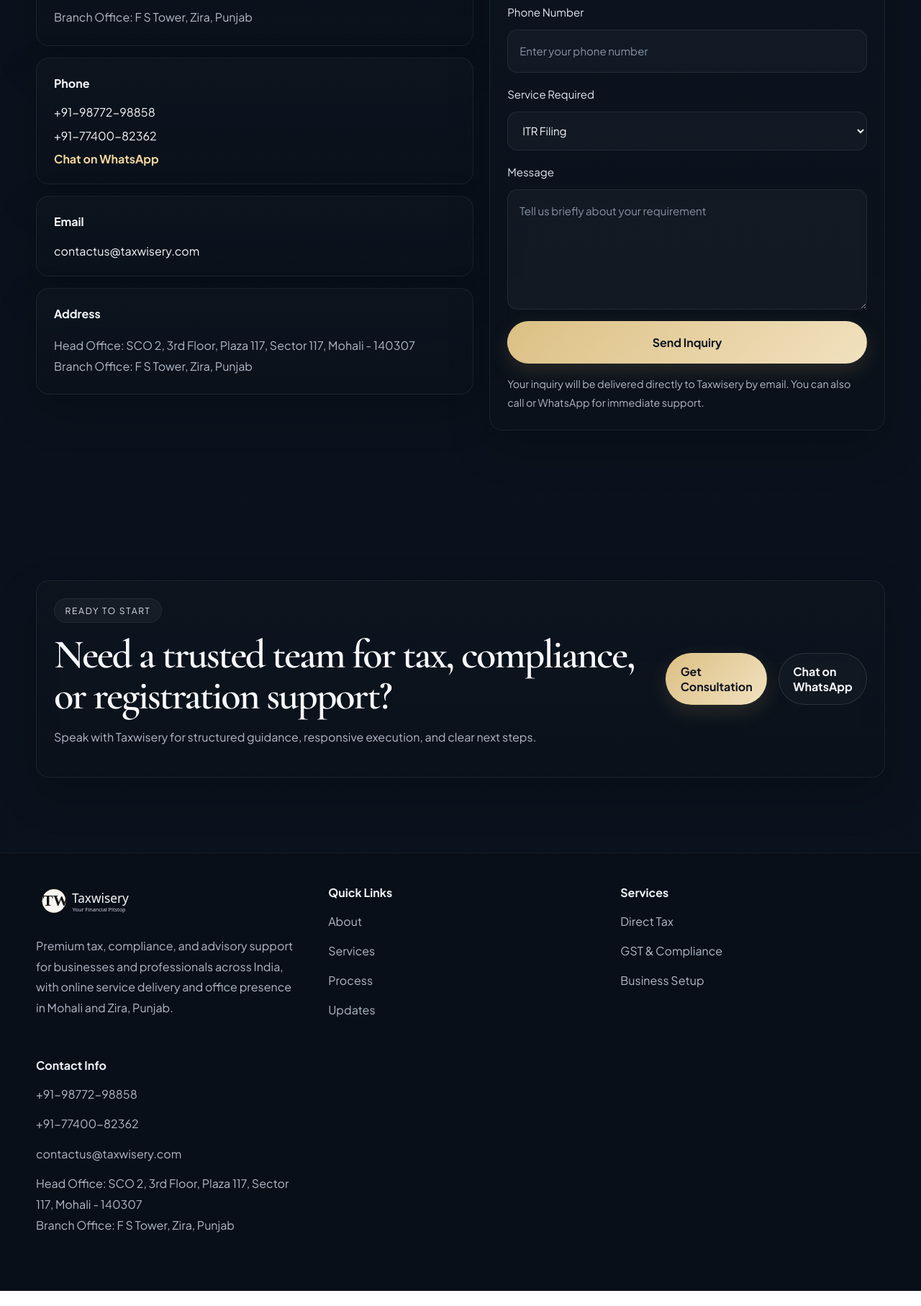
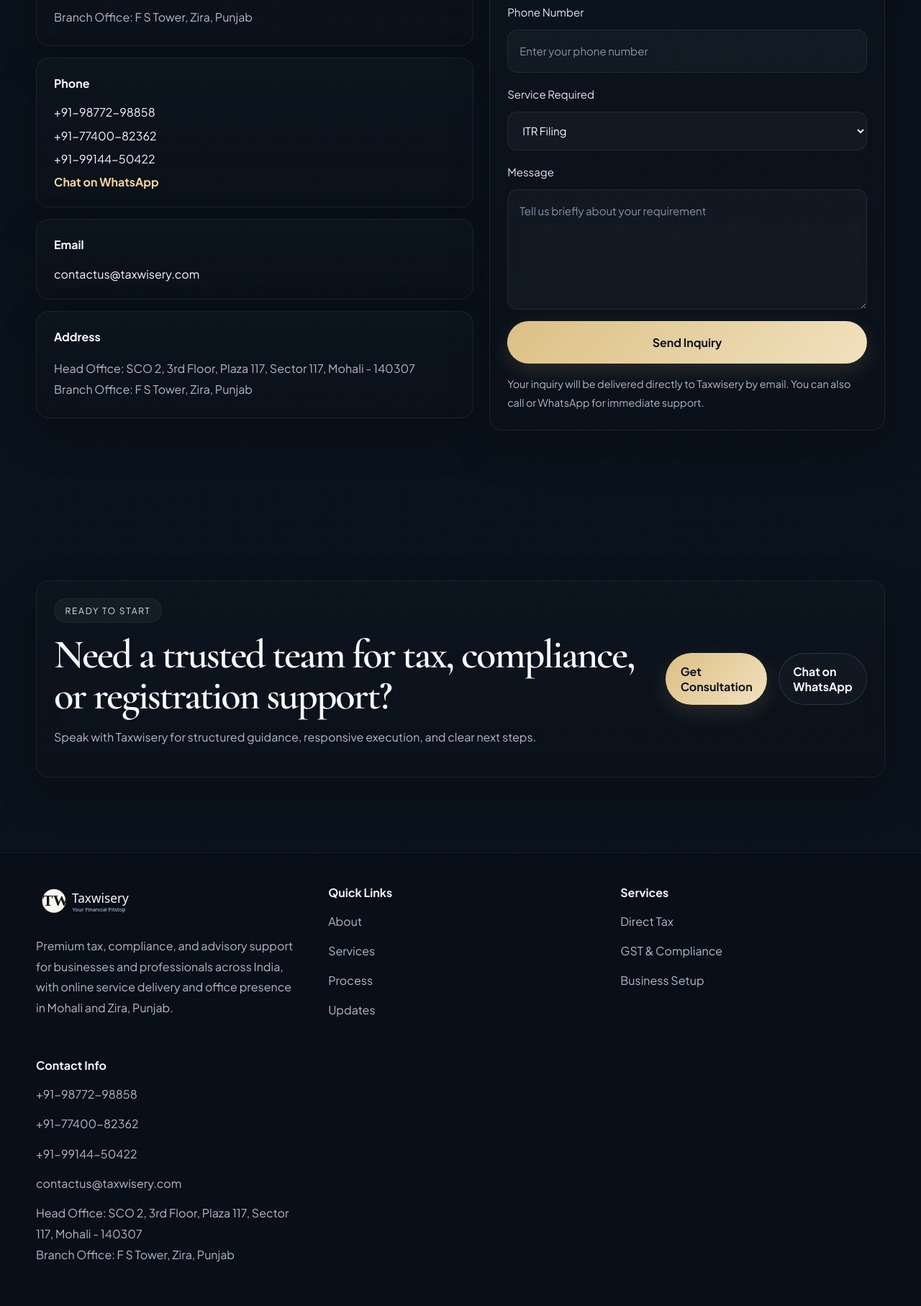
Before and after one commit to Taxwisery/taxwisery-site, a plain HTML site: page index.html in a window 1280 px wide. Shown: the part 9934-11748 px from the top of the page at 72% size. Before the commit the page ends 11727 px from the top, so only its background shows below. Drawn offline with nearby package versions, Linux system fonts and the light colour scheme.

Commit message:
Add files via upload

```diff
--- a/index.html
+++ b/index.html
@@ -1548,7 +1548,7 @@
               <article class="glass-card">
                 <strong>Phone</strong>
                 <a href="tel:+919877298858">+91-98772-98858</a>
-                <a href="tel:+917740082362">+91-77400-82362</a>
+                <a href="tel:+917740082362">+91-77400-82362</a><a href="tel:+919914450422">+91-99144-50422</a>
                 <a class="inline-link" href="https://wa.me/919877298858?text=Hello%20Taxwisery%2C%20I%20would%20like%20to%20discuss%20tax%20and%20compliance%20services." target="_blank" rel="noreferrer">Chat on WhatsApp</a>
               </article>
               <article class="glass-card">
@@ -1613,7 +1613,7 @@
         <div>
           <h3>Contact Info</h3>
           <a href="tel:+919877298858">+91-98772-98858</a>
-          <a href="tel:+917740082362">+91-77400-82362</a>
+          <a href="tel:+917740082362">+91-77400-82362</a><a href="tel:+919914450422">+91-99144-50422</a>
           <a href="mailto:contactus@taxwisery.com">contactus@taxwisery.com</a>
           <p>Head Office: SCO 2, 3rd Floor, Plaza 117, Sector 117, Mohali - 140307<br />Branch Office: F S Tower, Zira, Punjab</p>
         </div>
```
